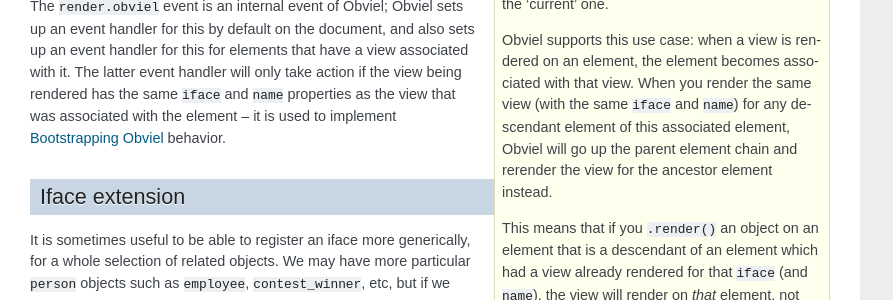
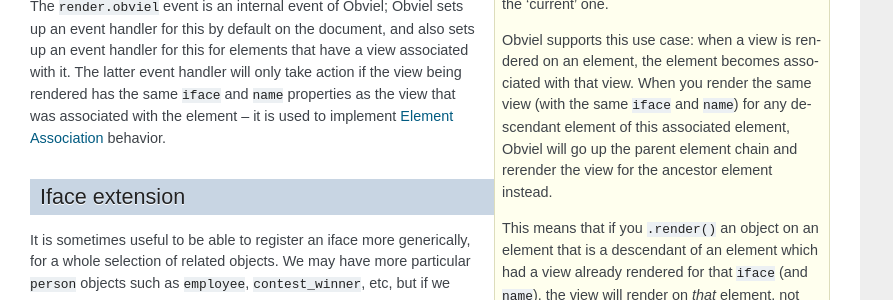
Before and after one commit to obviel/obviel, a Sphinx documentation site: the page built from doc/manual.txt, in a window 1280 px wide and 900 px high, scrolled down 15638 px. Shown: the part 152-452 px from the top of the window, without its empty margins (0-893 px from the left). Built offline with Sphinx 7.4.7, drawn with Linux system fonts in a browser that asks for light colours.

Commit message:
Fix wrong reference.

```diff
--- a/doc/manual.txt
+++ b/doc/manual.txt
@@ -905,6 +903,8 @@
      var app_url = "http://example.com/app_root";
   </script>
   <script type="text/javascript" src="http://example.com/obviel_app.js"></script>
+
+.. _element-association:
 
 Element Association
 -------------------
```
Also changed, not shown: other parts of doc/manual.txt (+0 -2 lines).
